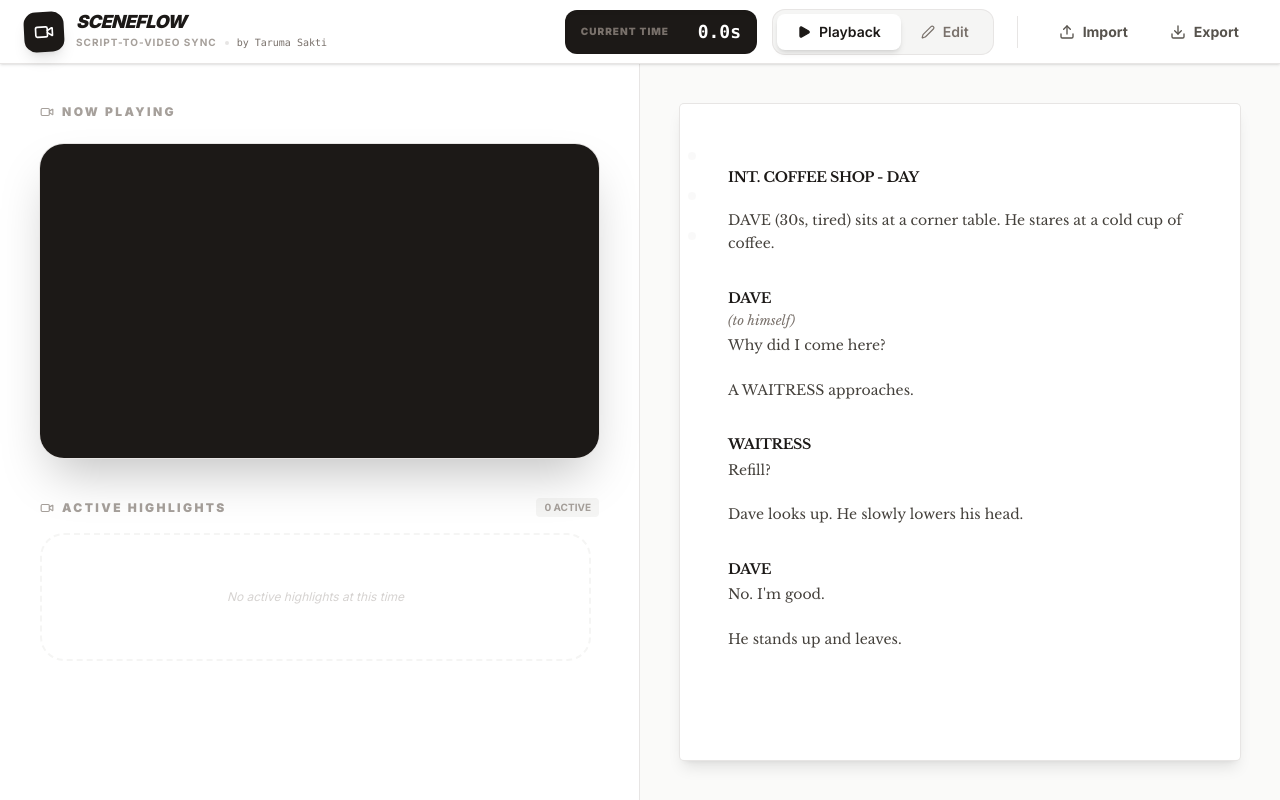
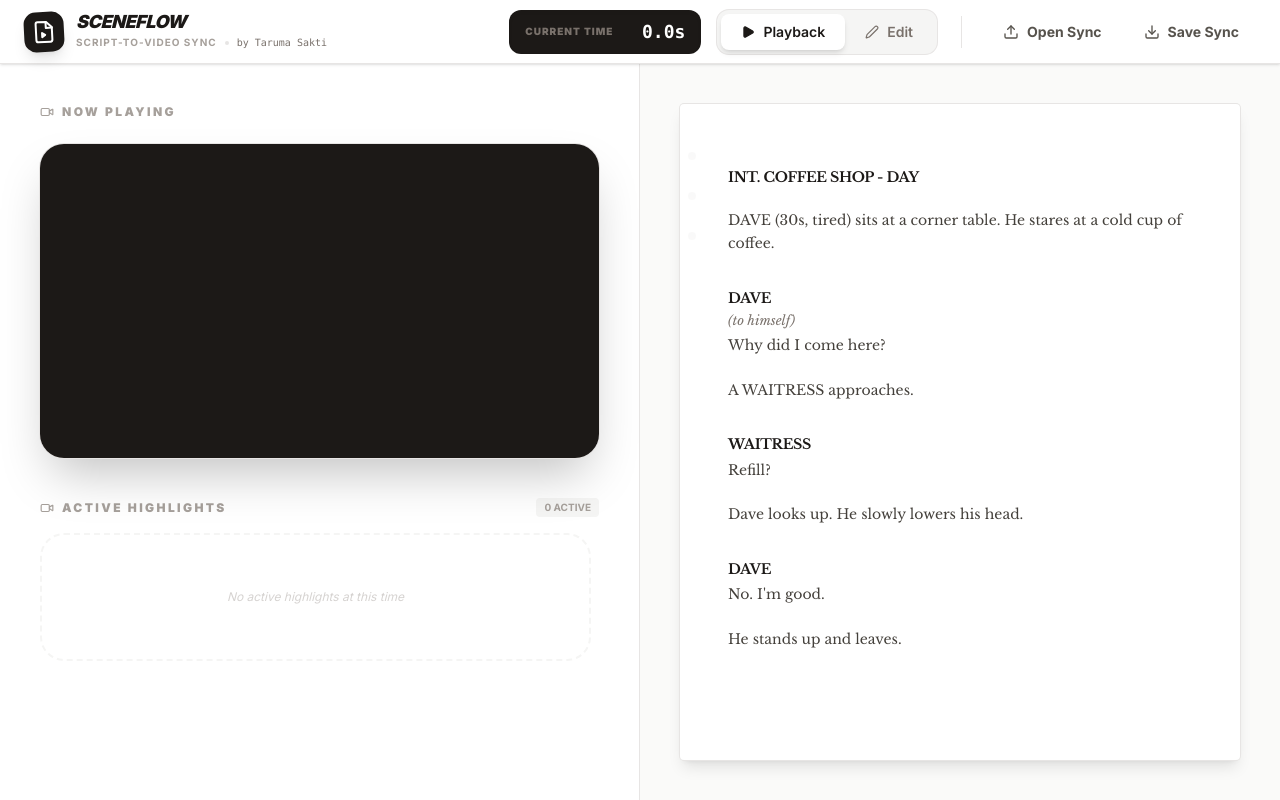
Before and after one commit to taruma/SceneFlow, a React (Vite) app: page / in a window 1280 px wide. Built offline with nearby package versions, Linux system fonts and the light colour scheme.

Commit message:
feat: Update app logo to SVG
Replaces the old Video icon with a custom SVG logo for SceneFlow. This provides a more unique and scalable visual identity for the application.

```diff
--- a/src/App.tsx
+++ b/src/App.tsx
@@ -614,15 +614,25 @@ export default function App() {
       )}>
         <div className="flex items-center gap-2 lg:gap-3">
           <div className="w-8 h-8 lg:w-10 lg:h-10 bg-stone-900 rounded-lg lg:rounded-xl flex items-center justify-center shadow-lg transform -rotate-3">
-            <Video size={16} className="text-white lg:hidden" />
-            <Video size={20} className="text-white hidden lg:block" />
+            <svg xmlns="http://www.w3.org/2000/svg" width="24" height="24" viewBox="0 0 24 24" fill="none" stroke="white" strokeWidth="2" strokeLinecap="round" strokeLinejoin="round" className="w-5 h-5 lg:w-6 lg:h-6">
+              <path d="M14.5 2H6a2 2 0 0 0-2 2v16a2 2 0 0 0 2 2h12a2 2 0 0 0 2-2V7.5L14.5 2z" />
+              <polyline points="14 2 14 8 20 8" />
+              <path d="m10 13 3 2-3 2v-4Z" fill="white" />
+            </svg>
           </div>
           <div>
             <h1 className="text-sm lg:text-lg font-black tracking-tight text-stone-900 leading-none uppercase italic">SceneFlow</h1>
             <div className="flex items-center gap-2 mt-1">
               <p className="hidden sm:block text-[9px] lg:text-[10px] text-stone-400 uppercase tracking-widest font-bold">Script-to-Video Sync</p>
               <div className="w-1 h-1 rounded-full bg-stone-200 hidden sm:block" />
-              <p className="text-[9px] lg:text-[10px] text-stone-500 font-mono">by Taruma Sakti</p>
+              <a
+                href="https://x.com/tarumainfo"
+                target="_blank"
+                rel="noopener noreferrer"
+                className="text-[9px] lg:text-[10px] text-stone-500 font-mono hover:underline decoration-stone-400 underline-offset-2"
+              >
+                by Taruma Sakti
+              </a>
             </div>
           </div>
         </div>
@@ -658,14 +668,14 @@ export default function App() {
 
           <div className="flex gap-2">
             <label className="cursor-pointer flex items-center gap-2 px-4 py-2 text-sm font-bold text-stone-600 hover:bg-stone-50 rounded-xl transition-all border border-transparent hover:border-stone-200">
-              <Upload size={16} /> Import
+              <Upload size={16} /> Open Sync
               <input type="file" accept=".json" onChange={importJson} className="hidden" />
             </label>
             <button
               onClick={exportJson}
               className="flex items-center gap-2 px-4 py-2 text-sm font-bold text-stone-600 hover:bg-stone-50 rounded-xl transition-all border border-transparent hover:border-stone-200"
             >
-              <Download size={16} /> Export
+              <Download size={16} /> Save Sync
             </button>
           </div>
         </div>
```
